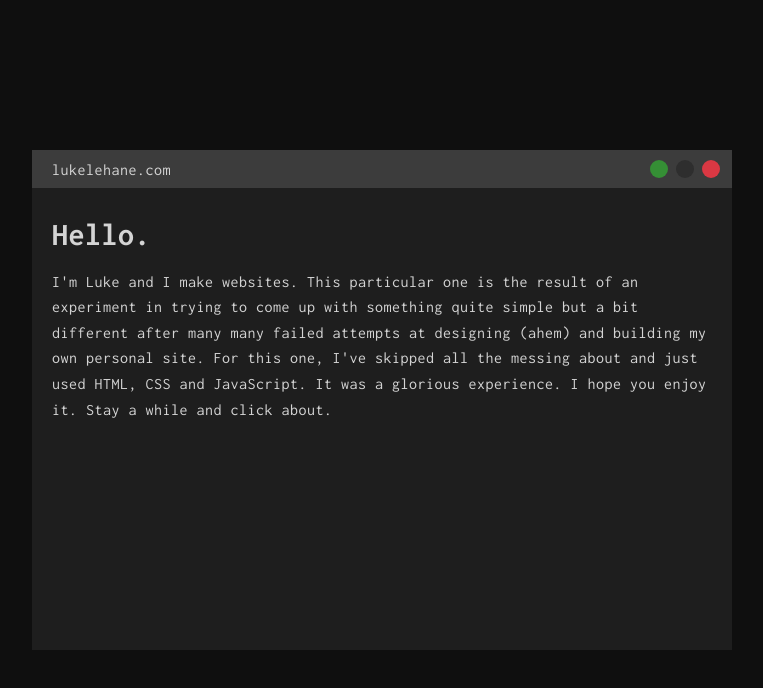
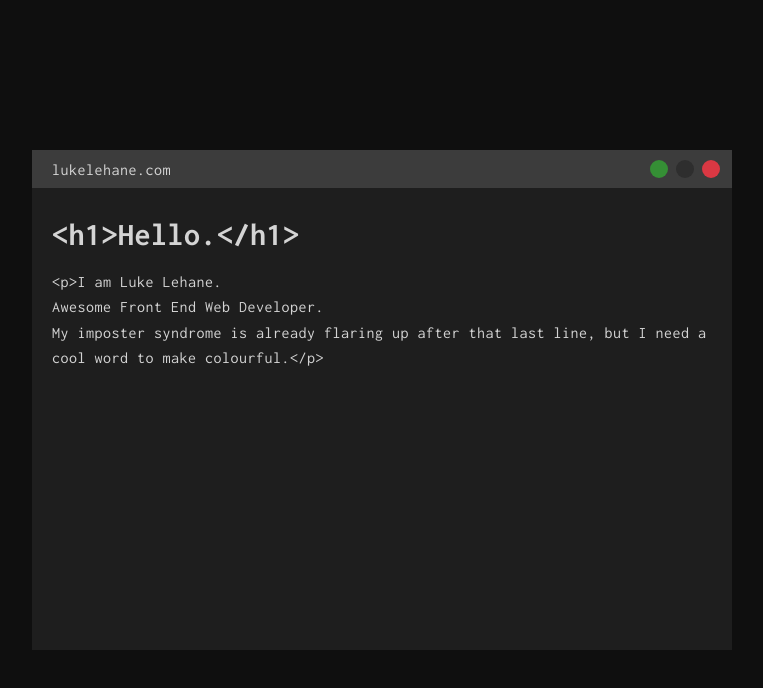
Before and after one commit to lehanism/codesite, a plain HTML site: page index.html in a window 1280 px wide. Shown: the whole page, without its empty margins (258-1021 px from the left). Drawn offline with Linux system fonts and the light colour scheme.

```diff
--- a/index.html
+++ b/index.html
@@ -20,9 +20,11 @@
                 <button class="circle red active"></button>
             </div>
         </div>
-        <div class="box__content show">
-            <h1>Hello.</h1>
-            <p>I'm Luke and I make websites. This particular one is the result of an experiment in trying to come up with something quite simple but a bit different after many many failed attempts at designing (ahem) and building my own personal site. For this one, I've skipped all the messing about and just used HTML, CSS and JavaScript. It was a glorious experience. I hope you enjoy it. Stay a while and click about.</p>
+        <div class="box__content show code">
+            <h1>&lt;h1&gt;Hello.&lt;/h1&gt;</h1>
+            <p>&lt;p&gt;I am Luke Lehane.<br>
+            Awesome Front End Web Developer.<br>
+            My imposter syndrome is already flaring up after that last line, but I need a cool word to make colourful.&lt;/p&gt;</p>
         </div>
     </div>
 
--- a/js/scripts.js
+++ b/js/scripts.js
@@ -4,6 +4,7 @@
 var red = document.getElementsByClassName('red')[0];
 var box = document.getElementsByClassName('box')[0];
 var content = document.getElementsByClassName('box__content')[0];
+var code = document.getElementsByClassName('code')[0];
 
 quote.addEventListener('click', function(){
     green.classList.add("active");
@@ -35,3 +36,7 @@
     quote.classList.add("show");
     content.classList.remove("show");
 });
+
+var codeArray = code.innerHTML.split(" ");
+
+console.log(codeArray);
```
